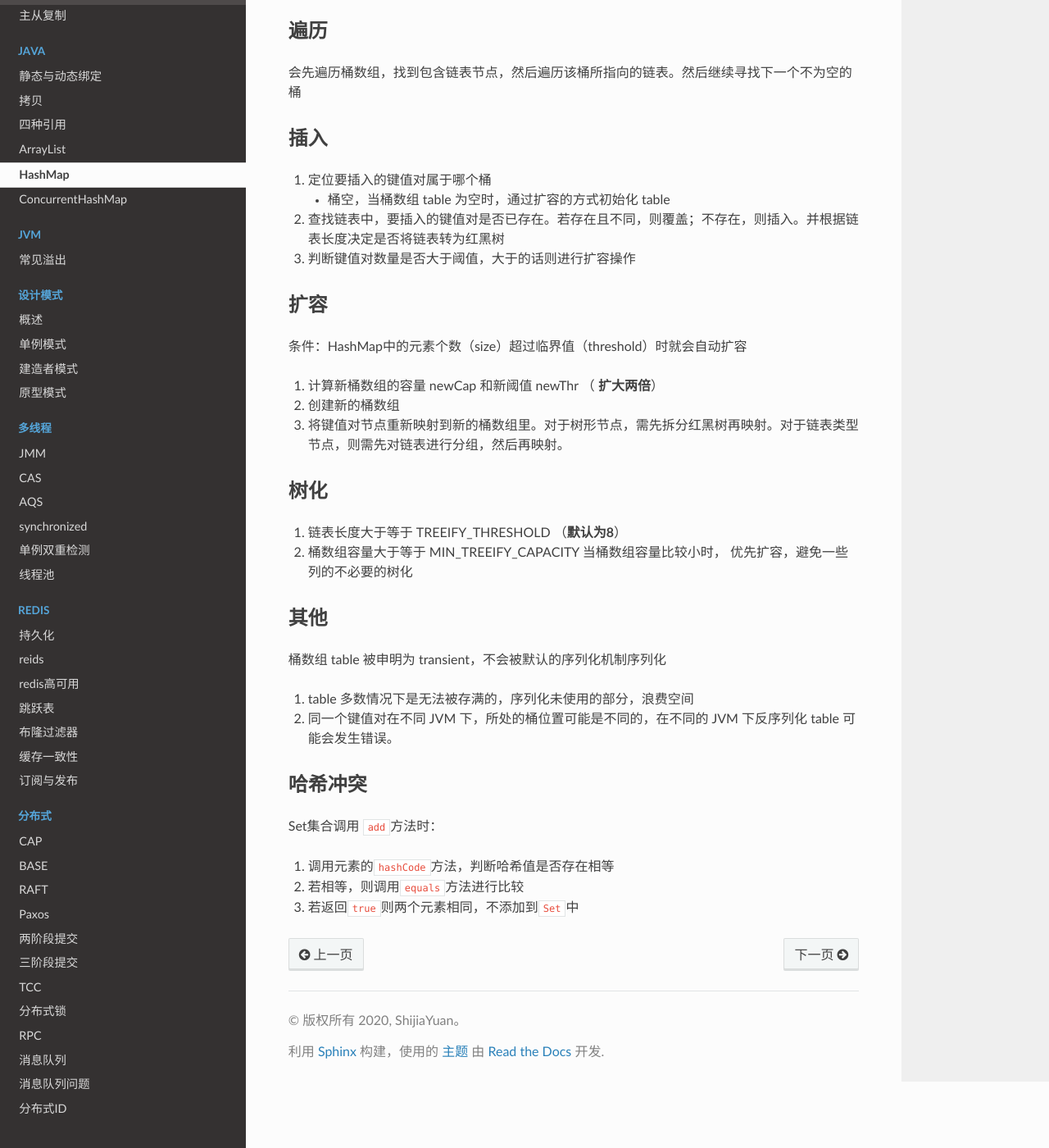
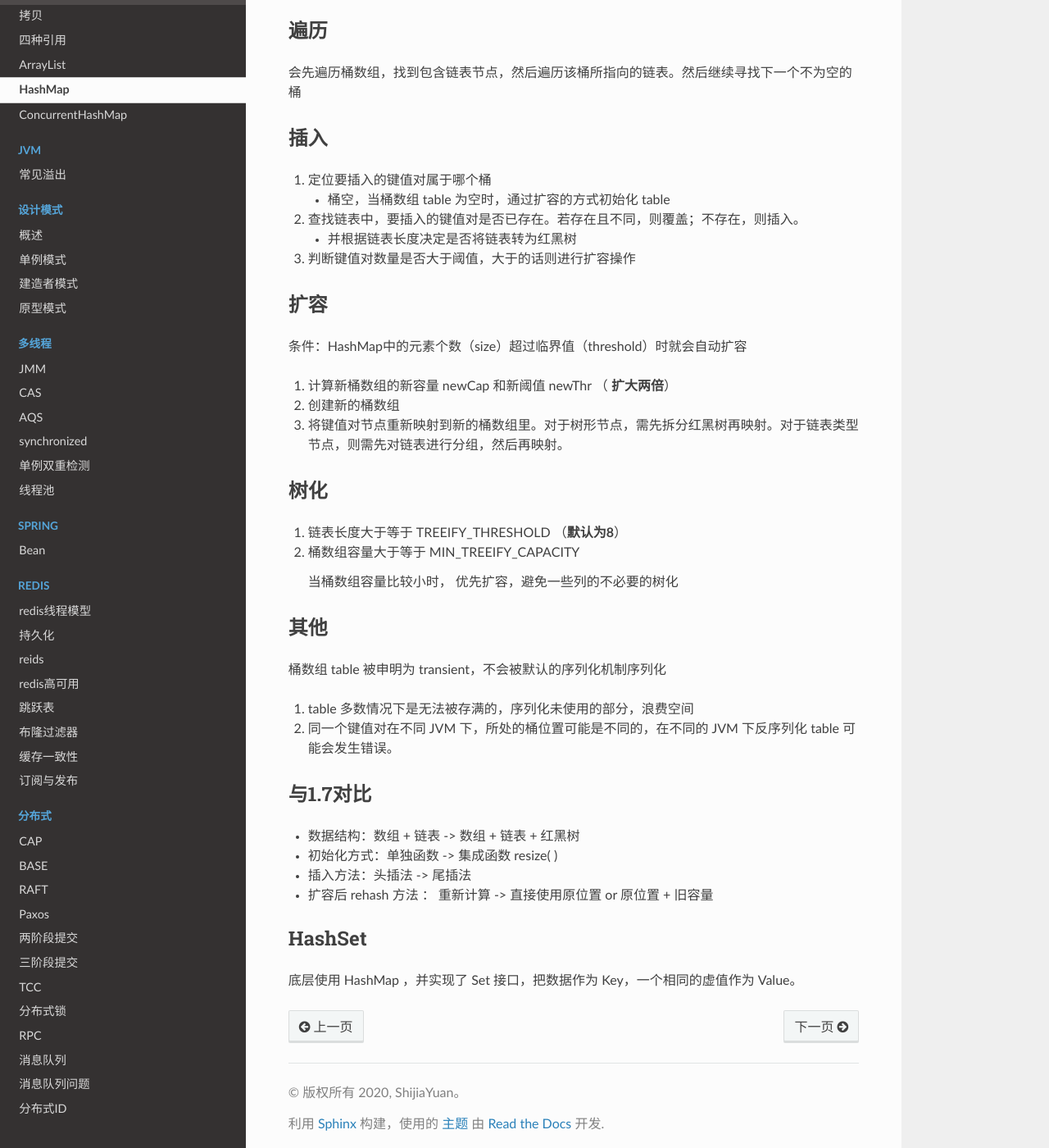
Before and after one commit to shij-yuan/Notes, a Sphinx documentation site: the page built from source/JAVA/HashMap.md, in a window 1280 px wide and 1400 px high, scrolled down 491 px. Shown: the whole window at 82% size. Built offline with Sphinx 7.4.7 and the Read the Docs theme 2.0.0, drawn with Linux system fonts in a browser that asks for light colours; pages that are not in the unit, such as notebooks, are missing from menus; some of the changed text lies outside the part shown.

Commit message:
add notes

````diff
--- a/source/JAVA/HashMap.md
+++ b/source/JAVA/HashMap.md
@@ -13,7 +13,7 @@ HashMap 初始容量是16，负载因子为 0.75
     }
     ```
 
-    高位数据与低位数据进行异或，以此加大低位信息的随机性
+    hash函数使用高位数据与低位数据进行异或，以此加大低位信息的随机性
 
 2. 遍历链表、红黑树查找
 
@@ -25,14 +25,15 @@ HashMap 初始容量是16，负载因子为 0.75
 
 1. 定位要插入的键值对属于哪个桶
     - 桶空，当桶数组 table 为空时，通过扩容的方式初始化 table
-2. 查找链表中，要插入的键值对是否已存在。若存在且不同，则覆盖；不存在，则插入。并根据链表长度决定是否将链表转为红黑树
+2. 查找链表中，要插入的键值对是否已存在。若存在且不同，则覆盖；不存在，则插入。
+    - 并根据链表长度决定是否将链表转为红黑树
 3. 判断键值对数量是否大于阈值，大于的话则进行扩容操作
 
 ## 扩容
 
 条件：HashMap中的元素个数（size）超过临界值（threshold）时就会自动扩容
 
-1. 计算新桶数组的容量 newCap 和新阈值 newThr （ **扩大两倍**）
+1. 计算新桶数组的新容量 newCap 和新阈值 newThr （ **扩大两倍**）
 2. 创建新的桶数组
 3. 将键值对节点重新映射到新的桶数组里。对于树形节点，需先拆分红黑树再映射。对于链表类型节点，则需先对链表进行分组，然后再映射。
 
@@ -42,6 +43,7 @@ HashMap 初始容量是16，负载因子为 0.75
 
 1. 链表长度大于等于 TREEIFY_THRESHOLD （**默认为8**）
 2. 桶数组容量大于等于 MIN_TREEIFY_CAPACITY
+
     当桶数组容量比较小时， 优先扩容，避免一些列的不必要的树化
 
 
@@ -55,14 +57,15 @@ HashMap 初始容量是16，负载因子为 0.75
 
 
 
+## 与1.7对比
+
+- 数据结构：数组 + 链表 -> 数组 + 链表 + 红黑树
+- 初始化方式：单独函数 -> 集成函数 resize( )
+- 插入方法：头插法 -> 尾插法
+- 扩容后 rehash 方法 ： 重新计算 -> 直接使用原位置 or 原位置 + 旧容量
 
 
 
+## HashSet
 
-## 哈希冲突
-
-Set集合调用 `add`方法时：
-
-1. 调用元素的`hashCode`方法，判断哈希值是否存在相等
-2. 若相等，则调用`equals`方法进行比较
-3. 若返回`true`则两个元素相同，不添加到`Set`中
+底层使用 HashMap ，并实现了 Set 接口，把数据作为 Key，一个相同的虚值作为 Value。
--- /dev/null
+++ b/source/redis/redis线程模型.md
@@ -0,0 +1,22 @@
+# redis线程模型
+
+Redis 使用**文件事件处理器**处理网络事件。
+
+- 文件事件处理器使用 I/O 多路复用 (select, poll, epoll, kqueue) 来同时监听多个套接字， 并根据套接字目前执行的任务来为套接字关联不同的事件处理器。（自动选择系统中性能最高的 I/O 多路复用函数库来作为 Redis 的 I/O 多路复用程序的底层实现）
+- 当被监听的套接字准备好执行连接应答（accept）、读取（read）、写入（write）、关闭（close）等操作时， 与操作相对应的文件事件就会产生， 这时文件事件处理器就会调用套接字之前关联好的事件处理器来处理这些事件。
+
+## 文件事件处理器
+
+文件事件处理器由：socket、 I/O 多路复用程序、 文件事件分派器、 以及事件处理器 组成。
+
+ I/O 多路复用程序将所有产生事件的套接字都入队到一个队列，当上一个套接字产生的事件被处理完毕之后（该套接字为事件所关联的事件处理器执行完毕）， I/O 多路复用程序才会继续向文件事件分派器传送下一个套接字。
+
+![](http://emall-t.oss-cn-hangzhou.aliyuncs.com/blog/2020-07-06-065104.png)
+
+
+
+## 连接实例
+
+1. 客户端向Redis服务器发起连接，监听socket的IO多路复用程序传递给文件事件分派器，分派到**连接应答处理器**，对客户端的连接请求进行应答，然后建立状态。然后将此事件与**命令请求处理器**进行关联，使得客户端可以向主服务器发送命令请求。
+2. 客户端向Redis服务器发送一个命令请求，**命令请求处理器**读取命令并传递到其他程序执行。
+3. 为了将这些命令回复传送回客户端，服务器将**事件**与**命令回复处理器**进行关联。当客户端尝试读取命令回复时，命令回复处理器将命令回复全部写入到socket。然后解除关联。
````
Also changed, not shown: README.md (+1 -1 lines), source/JAVA/ConcurrentHashMap.md (+3 -2 lines), source/Spring/Bean.md (added, +45 -0 lines), source/Spring/IoC.md (added, +10 -0 lines), source/index.rst (+8 -0 lines), source/redis/redis基础.md (+20 -1 lines), source/redis/redis过期策略.md (deleted, +0 -14 lines), source/redis/订阅与发布.md (+2 -0 lines), source/redis/跳跃表.md (+19 -2 lines), source/数据库/Mybatis.md (added, +31 -0 lines).
